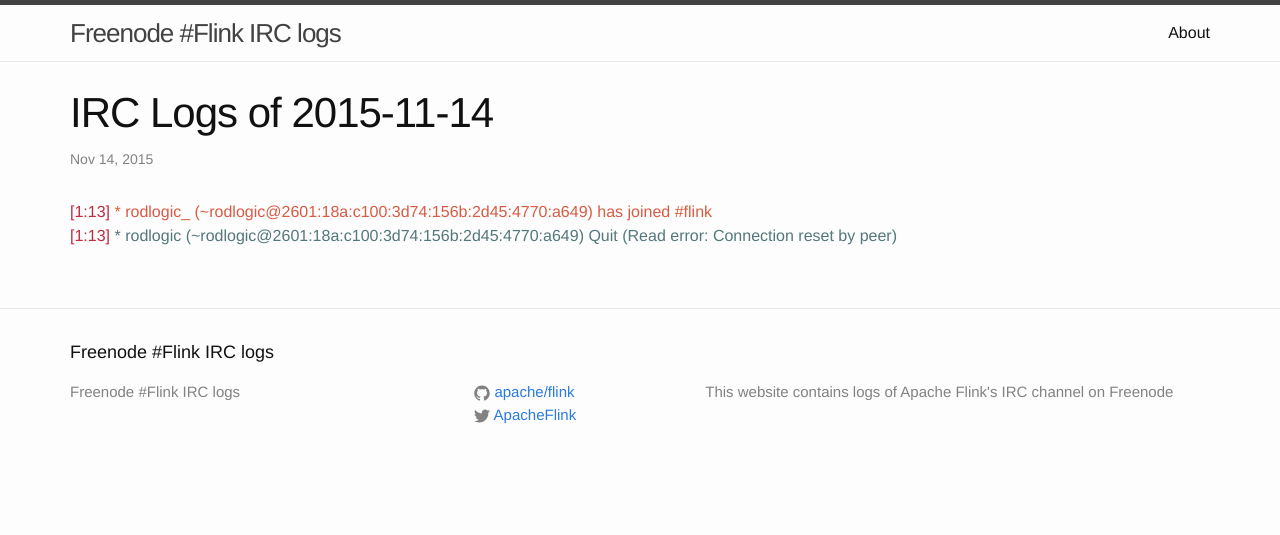
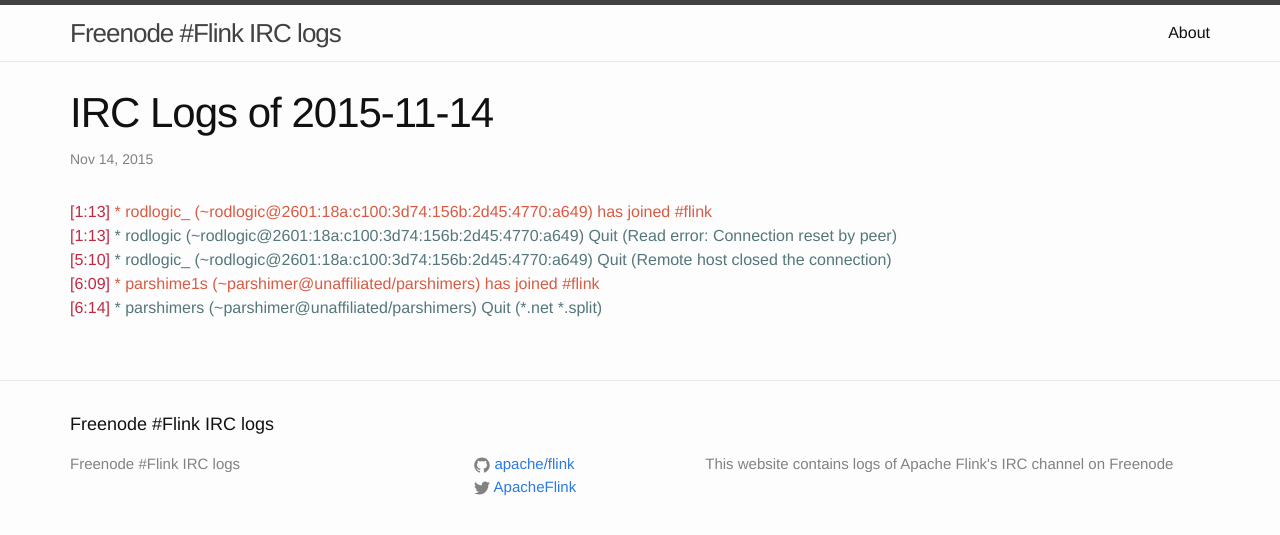
Before and after one commit to flink-irc-logs/flink-irc-logs.github.io, a Jekyll site: the page built from _posts/2015-11-14-logs.markdown, in a window 1280 px wide. Shown: the top 535 px of the page. Built offline with Jekyll 4.4.1, drawn with Linux system fonts in a browser that asks for light colours.

Commit message:
Update of the logs on Sat Nov 14 06:21:01 CET 2015

```diff
--- a/_posts/2015-11-14-logs.markdown
+++ b/_posts/2015-11-14-logs.markdown
@@ -6,3 +6,6 @@
 ---
 <span class="irc-date">[1:13]</span> <span class="irc-green">* rodlogic_ (~rodlogic@2601:18a:c100:3d74:156b:2d45:4770:a649) has joined #flink</span><br />
 <span class="irc-date">[1:13]</span> <span class="irc-navy">* rodlogic (~rodlogic@2601:18a:c100:3d74:156b:2d45:4770:a649) Quit (Read error: Connection reset by peer)</span><br />
+<span class="irc-date">[5:10]</span> <span class="irc-navy">* rodlogic_ (~rodlogic@2601:18a:c100:3d74:156b:2d45:4770:a649) Quit (Remote host closed the connection)</span><br />
+<span class="irc-date">[6:09]</span> <span class="irc-green">* parshime1s (~parshimer@unaffiliated/parshimers) has joined #flink</span><br />
+<span class="irc-date">[6:14]</span> <span class="irc-navy">* parshimers (~parshimer@unaffiliated/parshimers) Quit (*.net *.split)</span><br />
```
